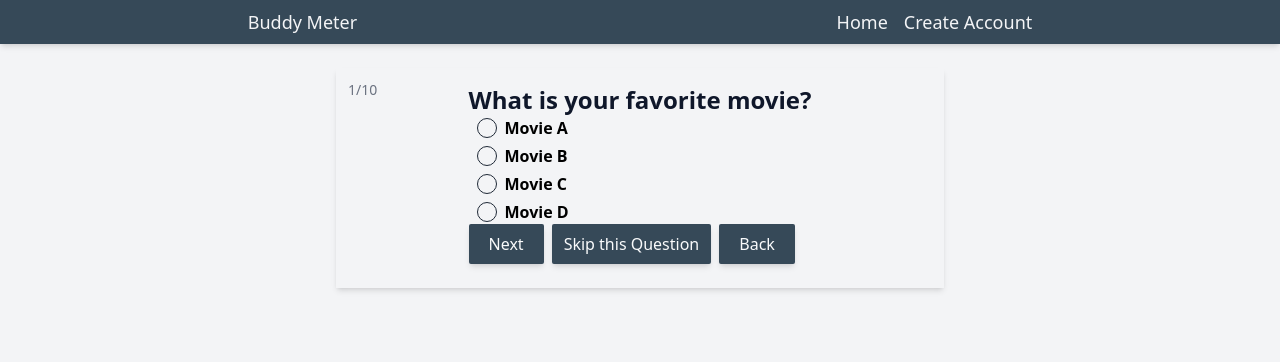
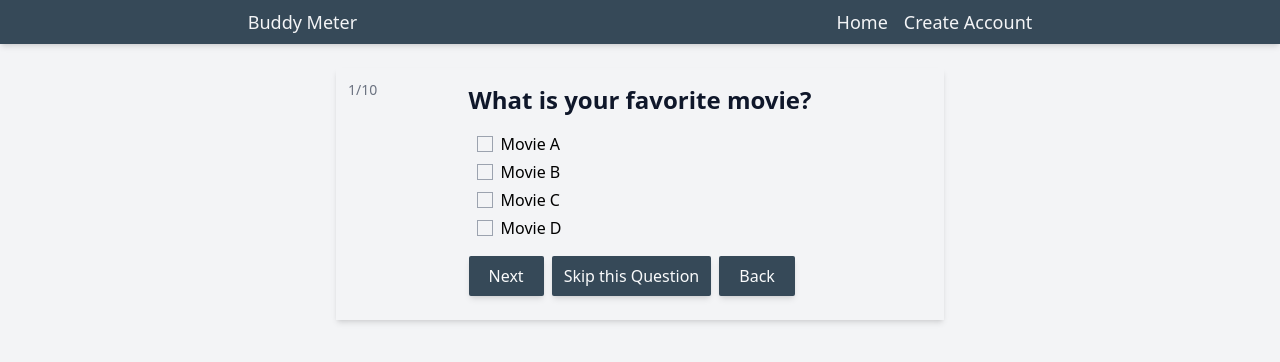
Before and after one commit to adarsh-chakraborty/BuddyMeter, a React (Create React App) app in the folder frontend/: page /create-quiz in a window 1280 px wide. Shown: the top 362 px of the page. Built offline with nearby package versions, Linux system fonts and the light colour scheme.

Commit message:
Options component design final

```diff
--- a/frontend/src/components/Option.js
+++ b/frontend/src/components/Option.js
@@ -1,30 +1,19 @@
-import React from 'react';
 import classes from './Option.module.css';
 
 const Option = ({ option, isSelected, onSelect, index }) => {
   return (
-    <div
-      className="flex items-center gap-2 font-semibold cursor-pointer hover:font-bold"
-      onClick={() => {
-        onSelect(index);
-      }}
-    >
-      {isSelected && (
-        <div className="inline-block w-3 h-3 rounded-full border bg-gray-700 border-gray-800 ring-2 ring-offset-2 ring-slate-600"></div>
-      )}
-      {!isSelected && (
-        <div className="inline-block w-5 h-5 rounded-full border border-gray-800"></div>
-      )}
-      <span className="">{option}</span>
+    <div>
+      <label
+        className={`${classes.optionParent} cursor-pointer flex items-center`}
+      >
+        <input type="radio" value={option} name="que" className="hidden" />
+        <span
+          className={`w-4 h-4 inline-block mr-1 border border-gray-400 transition duration-200 ${classes.box}`}
+        ></span>
+        <span className="pl-1">{option}</span>
+      </label>
     </div>
   );
 };
 
 export default Option;
-
-// return (
-//   <div className="flex items-center gap-2 font-semibold">
-//     <div className="inline-block w-5 h-5 rounded-full border border-gray-800"></div>
-//     <span className="">{option}</span>
-//   </div>
-// );
--- a/frontend/src/components/Option.module.css
+++ b/frontend/src/components/Option.module.css
@@ -0,0 +1,17 @@
+/* .box {
+  transition: background 0.2s, transform 0.2s;
+} */
+
+input[type='radio']:checked + span + span {
+  color: #004d40;
+  font-weight: 700;
+}
+
+.optionParent:hover .box {
+  transform: scale(1.2);
+}
+
+input[type='radio']:checked + span {
+  background-color: #004d40;
+  box-shadow: 0px 0px 0px 2px white inset;
+}
--- a/frontend/src/components/Question.js
+++ b/frontend/src/components/Question.js
@@ -22,17 +22,9 @@ const Question = ({ question: current, onNext, onSkip, index }) => {
         </h1>
 
         {/* Options */}
-        <div className="px-2 flex flex-col gap-1">
+        <div className="px-2 flex flex-col gap-1 py-4">
           {current.options.map((option, index) => {
-            return (
-              <Option
-                key={index}
-                option={option}
-                onSelect={onSelectHandler}
-                isSelected={selectedIndex === index}
-                index={index}
-              />
-            );
+            return <Option option={option} index={index} key={index} />;
           })}
         </div>
 
--- a/frontend/tailwind.config.js
+++ b/frontend/tailwind.config.js
@@ -3,5 +3,5 @@ module.exports = {
   theme: {
     extend: {}
   },
-  plugins: []
+  plugins: [require('@tailwindcss/forms')]
 };
--- a/package.json
+++ b/package.json
@@ -22,6 +22,7 @@
     "nodemon": "^2.0.15"
   },
   "dependencies": {
+    "@tailwindcss/forms": "^0.4.0",
     "concurrently": "^7.0.0",
     "express": "^4.17.2"
   }
```
Also changed, not shown: 1 other file (tests, documents, lock files or other folders).
